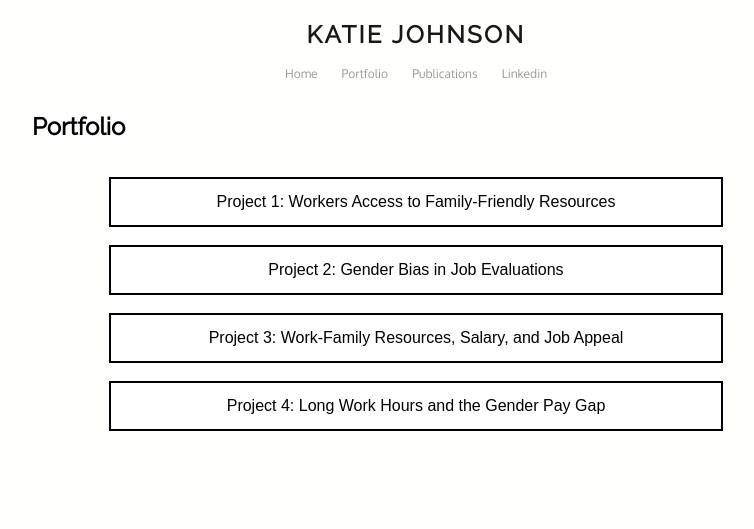
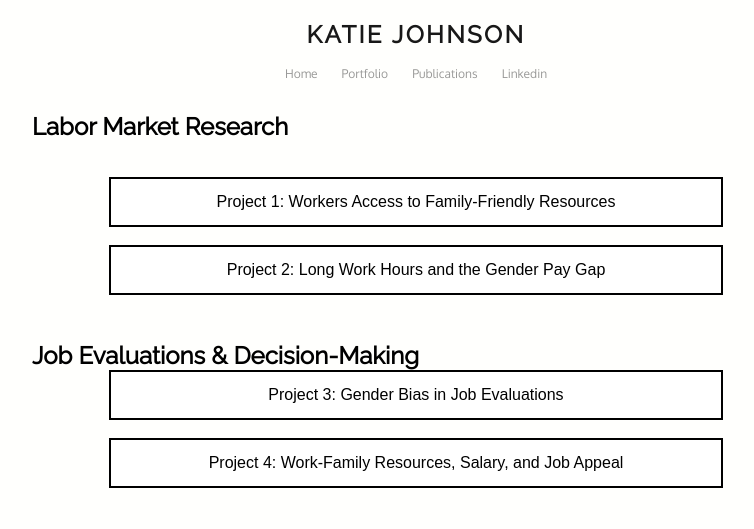
Before and after one commit to kaitjohnson/kaitjohnson.github.io, a plain HTML site: page portfolio.html in a window 1280 px wide. Shown: the whole page, without its empty margins (224-978 px from the left). Drawn offline with Linux system fonts and the light colour scheme.

Commit message:
Layout update

```diff
--- a/portfolio.html
+++ b/portfolio.html
@@ -27,25 +27,26 @@
 
 <div class="wrapper">
 
-    <h2>Portfolio</h2>
+    <h2>Labor Market Research</h2>
 	<br>
 	<br>
-
 	<form>
 		<button class="btn success" formaction="p1.html">Project 1: Workers Access to Family-Friendly Resources</button>
 	</form><br>
 
 	<form>
-		<button class="btn success" formaction="p2.html">Project 2: Gender Bias in Job Evaluations</button>
+		<button class="btn success" formaction="p4.html">Project 2: Long Work Hours and the Gender Pay Gap</button>
+	</form>
+	<br>
+	<br>
+
+	<h2>Job Evaluations & Decision-Making</h2>
+	<form>
+		<button class="btn success" formaction="p2.html">Project 3: Gender Bias in Job Evaluations</button>
 	</form><br>
-
 	<form>
-		<button class="btn success" formaction="p3.html">Project 3: Work-Family Resources, Salary, and Job Appeal</button>
+		<button class="btn success" formaction="p3.html">Project 4: Work-Family Resources, Salary, and Job Appeal</button>
 	</form><br>
-
-	<form>
-		<button class="btn success" formaction="p4.html">Project 4: Long Work Hours and the Gender Pay Gap</button>
-	</form>
 
 </div>
 
```
